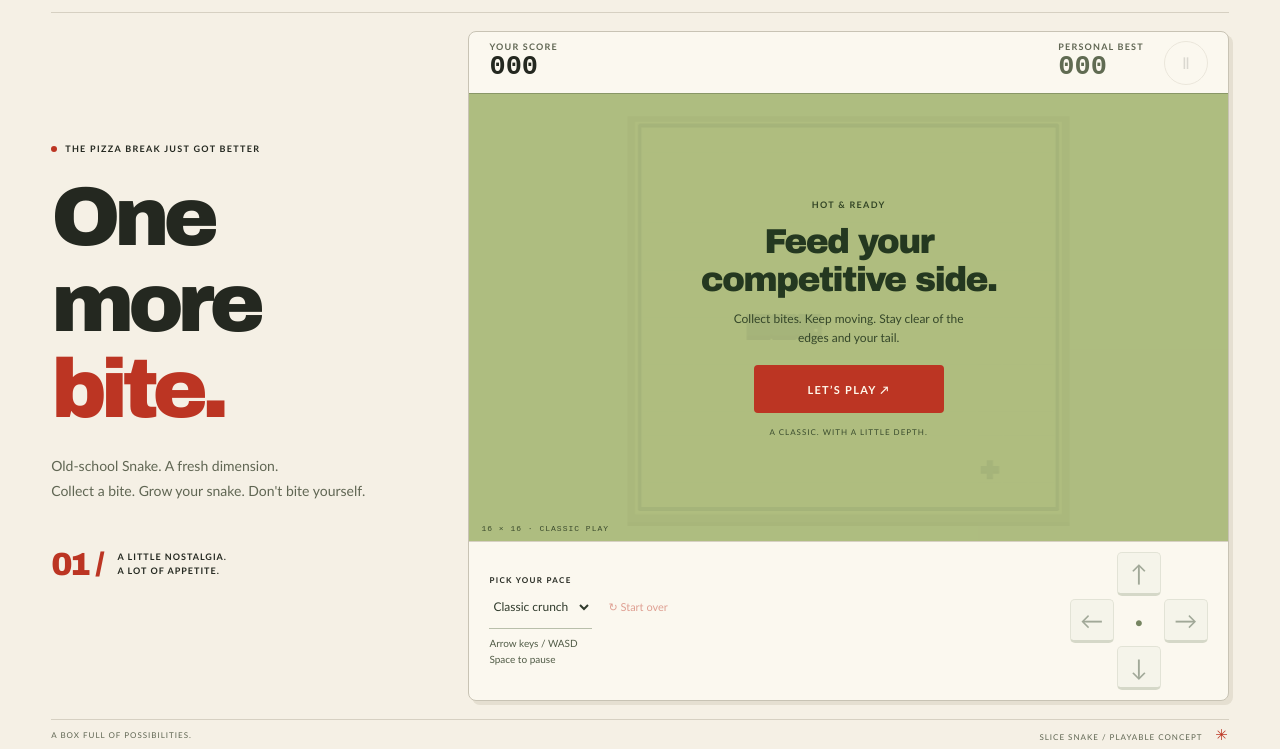
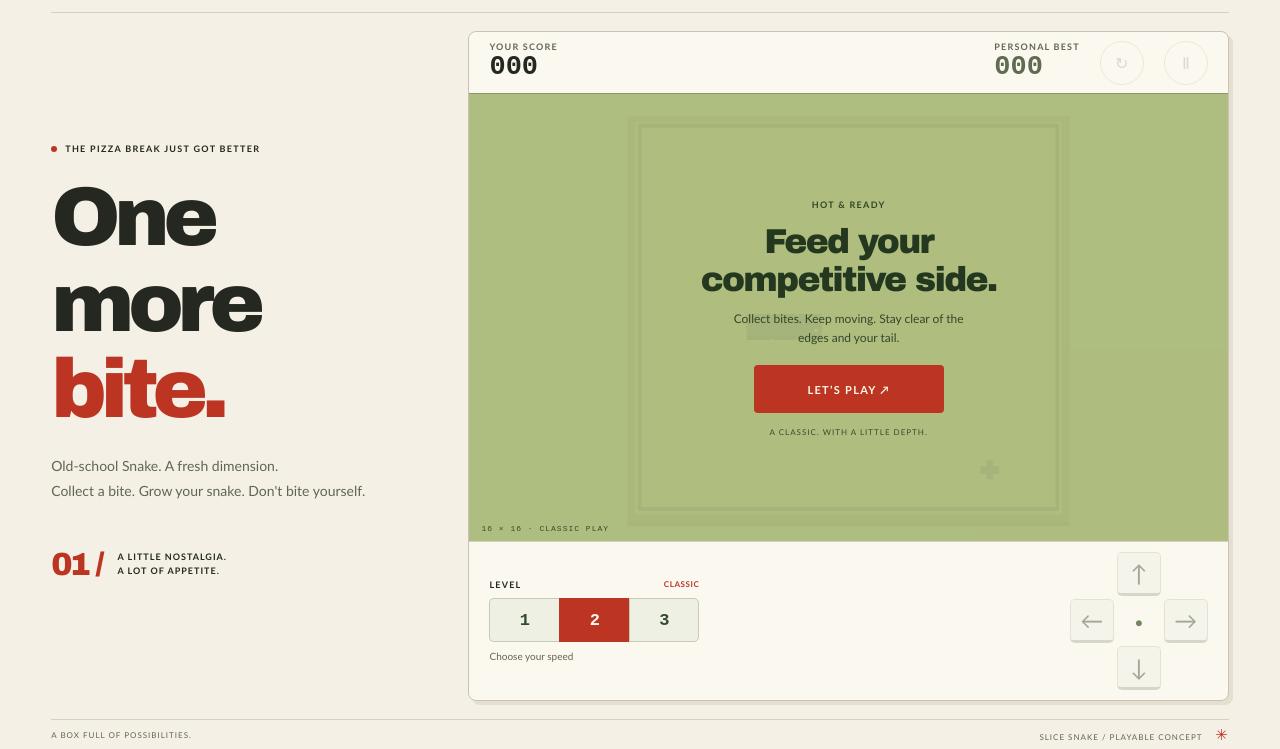
Before and after one commit to Rusuf/slice-snake, a website: page index.html in a window 1280 px wide. Shown: the part 51-800 px from the top of the page. Drawn offline with nearby package versions, Linux system fonts and the light colour scheme.

Commit message:
Replace cramped level dropdown with accessible segmented controls

```diff
--- a/index.html
+++ b/index.html
@@ -37,7 +37,8 @@
         <div class="scorebar">
           <div><span class="label">YOUR SCORE</span><strong id="score">000</strong></div>
           <div class="best"><span class="label">PERSONAL BEST</span><strong id="best">000</strong></div>
-          <button id="pause" class="icon-button" type="button" disabled aria-label="Pause game">Ⅱ</button>
+          <button id="restart" class="icon-button" type="button" disabled aria-label="Restart game" title="Restart game">↻</button>
+          <button id="pause" class="icon-button" type="button" disabled aria-label="Pause game" title="Pause game">Ⅱ</button>
         </div>
 
         <div class="stage">
@@ -54,14 +55,25 @@
 
         <div class="control-panel">
           <div class="settings">
-            <label for="speed">PICK YOUR PACE</label>
-            <select id="speed">
-              <option value="190">Easy does it</option>
-              <option value="140" selected>Classic crunch</option>
-              <option value="95">Extra spicy</option>
-            </select>
-            <p id="instructions">Arrow keys / WASD<br><span>Space to pause</span></p>
-            <button id="restart" class="text-button" type="button" disabled>↻ Start over</button>
+            <fieldset id="speed" aria-describedby="level-help">
+              <legend>LEVEL <span id="level-name">CLASSIC</span></legend>
+              <div class="level-options">
+                <label class="level-option">
+                  <input class="sr-only" type="radio" name="level" value="190" aria-label="Level 1: Easy">
+                  <span aria-hidden="true">1</span>
+                </label>
+                <label class="level-option">
+                  <input class="sr-only" type="radio" name="level" value="140" aria-label="Level 2: Classic" checked>
+                  <span aria-hidden="true">2</span>
+                </label>
+                <label class="level-option">
+                  <input class="sr-only" type="radio" name="level" value="95" aria-label="Level 3: Fast">
+                  <span aria-hidden="true">3</span>
+                </label>
+              </div>
+              <p id="level-help" class="level-help">Choose your speed</p>
+            </fieldset>
+            <p id="instructions" class="sr-only">Move with arrow keys, WASD, or 2/4/6/8. Space pauses the game; Escape takes a break.</p>
           </div>
           <div class="dpad" role="group" aria-label="Directional controls">
             <button data-dir="up" type="button" aria-label="Move up" disabled>↑</button>
--- a/src/main.js
+++ b/src/main.js
@@ -6,7 +6,7 @@ const ui = {
   arcade: element('arcade'), board: element('canvas-host'), overlay: element('overlay'),
   tag: element('overlay-tag'), title: element('overlay-title'), copy: element('overlay-copy'),
   start: element('start'), pause: element('pause'), restart: element('restart'),
-  speed: element('speed'), score: element('score'), best: element('best'), status: element('status'),
+  speed: element('speed'), levelName: element('level-name'), levelHelp: element('level-help'), score: element('score'), best: element('best'), status: element('status'),
   directions: [...document.querySelectorAll('[data-dir]')],
 };
 const KEYS = {
@@ -14,7 +14,7 @@ const KEYS = {
   w: 'up', s: 'down', a: 'left', d: 'right',
   '2': 'up', '8': 'down', '4': 'left', '6': 'right',
 };
-const SPEEDS = new Set([190, 140, 95]);
+const LEVELS = new Map([[190, 'EASY'], [140, 'CLASSIC'], [95, 'FAST']]);
 const listeners = new AbortController();
 let game = createGame();
 let scene;
@@ -56,8 +56,11 @@ function syncControls() {
   ui.overlay.hidden = playing;
   ui.pause.disabled = !active;
   ui.pause.textContent = game.status === 'paused' ? '▷' : 'Ⅱ';
-  ui.pause.setAttribute('aria-label', game.status === 'paused' ? 'Resume game' : 'Pause game');
-  ui.speed.disabled = active || fault;
+  const pauseLabel = game.status === 'paused' ? 'Resume game' : 'Pause game';
+  ui.pause.setAttribute('aria-label', pauseLabel);
+  ui.pause.title = pauseLabel;
+  ui.speed.disabled = playing || fault;
+  ui.levelHelp.textContent = fault ? 'Game unavailable' : playing ? 'Pause to change' : 'Choose your speed';
   ui.restart.disabled = !scene || fault || game.status === 'ready';
   ui.directions.forEach(button => { button.disabled = !playing; });
 }
@@ -117,8 +120,8 @@ function play({ restart = false } = {}) {
   if (!scene || game.status === 'playing' && !restart) return;
   stopClock();
   if (restart || game.status !== 'paused') game = createGame();
-  const selected = Number(ui.speed.value);
-  interval = SPEEDS.has(selected) ? selected : 140;
+  const selected = Number(ui.speed.querySelector('input:checked')?.value);
+  interval = LEVELS.has(selected) ? selected : 140;
   game.status = 'playing';
   scene.update(game);
   syncScore();
@@ -146,6 +149,10 @@ function togglePause() {
 on(ui.start, 'click', () => play());
 on(ui.pause, 'click', togglePause);
 on(ui.restart, 'click', () => play({ restart: true }));
+on(ui.speed, 'change', () => {
+  const selected = Number(ui.speed.querySelector('input:checked')?.value);
+  ui.levelName.textContent = LEVELS.get(selected) ?? 'CLASSIC';
+});
 for (const button of ui.directions) {
   on(button, 'pointerdown', event => {
     if (event.button !== 0 || button.disabled) return;
--- a/src/style.css
+++ b/src/style.css
@@ -159,12 +159,29 @@ h2 { max-width: 300px; font-family: var(--display); font-size: clamp(27px, 2.7vw
 .overlay-note { font-size: 8px; letter-spacing: 1px; margin-top: 14px; color: #3a4c2e; }
 
 .control-panel { display: flex; align-items: center; justify-content: space-between; padding: 10px 20px; gap: 12px; border-top: 1px solid var(--line); }
-.settings { min-width: 0; display: grid; grid-template-columns: minmax(0, 1fr) auto; align-items: center; column-gap: 16px; }
-.settings label { grid-column: 1 / -1; font-size: 8px; letter-spacing: 1.3px; font-weight: 700; }
-select { min-height: 44px; min-width: 0; max-width: 100%; border: 0; border-bottom: 1px solid #b9bfab; background: transparent; padding: 4px 8px 4px 0; font-size: 12px; color: #303b2c; }
-select:disabled { opacity: .65; }
-.settings p { grid-row: 3; grid-column: 1 / -1; font-size: 10px; line-height: 1.6; color: #505b46; margin: 6px 0 0; }
-.text-button { grid-row: 2; grid-column: 2; min-height: 44px; padding: 7px 0; background: none; border: 0; color: var(--accent); font-size: 11px; white-space: nowrap; }
+.settings { flex: 1; min-width: 132px; max-width: 210px; }
+#speed { min-width: 0; margin: 0; padding: 0; border: 0; }
+#speed legend { width: 100%; padding: 0; margin-bottom: 8px; font-size: 9px; letter-spacing: 1.2px; font-weight: 700; }
+#level-name { float: right; color: var(--accent); font-size: 8px; letter-spacing: .6px; }
+.level-options { display: grid; grid-template-columns: repeat(3, minmax(0, 1fr)); gap: 0; }
+.level-option { position: relative; cursor: pointer; }
+.level-option span {
+  min-height: 44px;
+  display: grid;
+  place-items: center;
+  border: 1px solid #c6cbb9;
+  border-right-width: 0;
+  background: #eef0e4;
+  color: #354931;
+  font: 700 17px ui-monospace, 'Courier New', monospace;
+}
+.level-option:first-child span { border-radius: 5px 0 0 5px; }
+.level-option:last-child span { border-radius: 0 5px 5px 0; border-right-width: 1px; }
+.level-option input:checked + span { background: var(--accent); border-color: var(--accent); color: #fff8eb; }
+.level-option input:focus-visible + span { position: relative; z-index: 1; outline: 3px solid #215846; outline-offset: 2px; }
+.level-option:has(input:disabled) { cursor: default; }
+.level-option input:disabled + span { opacity: .7; }
+.level-help { min-height: 14px; margin: 7px 0 0; color: var(--muted); font-size: 10px; line-height: 1.4; }
 .dpad { display: grid; grid-template-columns: repeat(3, 44px); grid-template-rows: repeat(3, 44px); gap: 3px; flex-shrink: 0; touch-action: none; user-select: none; }
 .dpad button { border: 1px solid #c6cbb9; border-bottom: 3px solid #a9b299; border-radius: 5px; background: #eef0e4; color: #354931; font-size: 23px; touch-action: none; }
 .dpad button:active:not(:disabled) { background: #d2d9bd; transform: translateY(1px); }
@@ -187,13 +204,9 @@ footer i { color: var(--accent); font-style: normal; font-size: 15px; margin-lef
   main { grid-template-columns: minmax(0, 1fr); padding: 10px 3%; gap: 0; }
   .intro { display: none; }
   .arcade { max-width: 740px; justify-self: center; }
-  .scorebar { min-height: 58px; padding: 6px 14px; gap: 14px; }
+  .scorebar { min-height: 58px; padding: 6px 14px; gap: 10px; }
   .scorebar strong { font-size: 25px; }
-  .control-panel { padding: 8px 14px; }
-  .settings { display: block; }
-  .settings label { display: block; }
-  .settings p { display: none; }
-  .text-button { display: block; }
+  .control-panel { padding: 8px 10px; gap: 8px; }
   .dpad { grid-template-rows: repeat(3, 44px); }
   footer { height: 24px; margin: 0 3%; font-size: 7px; letter-spacing: .5px; }
   footer i { display: none; }
@@ -207,11 +220,9 @@ footer i { color: var(--accent); font-style: normal; font-size: 15px; margin-lef
   .arcade { max-width: 1080px; grid-template-columns: minmax(0, 1fr) 182px; grid-template-rows: 52px minmax(0, 1fr); }
   .scorebar { min-height: 0; grid-column: 1; grid-row: 1; }
   .stage { grid-column: 1; grid-row: 2; }
+  .settings { flex: none; width: 100%; }
+  .level-help { display: none; }
   .control-panel { grid-column: 2; grid-row: 1 / -1; flex-direction: column; justify-content: center; gap: 8px; padding: 10px; border-top: 0; border-left: 1px solid var(--line); }
-  .settings { display: grid; grid-template-columns: minmax(0, 1fr) auto; gap: 0 8px; }
-  .settings label { grid-column: 1 / -1; }
-  select { font-size: 10px; }
-  .text-button { font-size: 10px; }
 }
 
 @container (max-height: 290px) {
```
Also changed, not shown: README.md.
